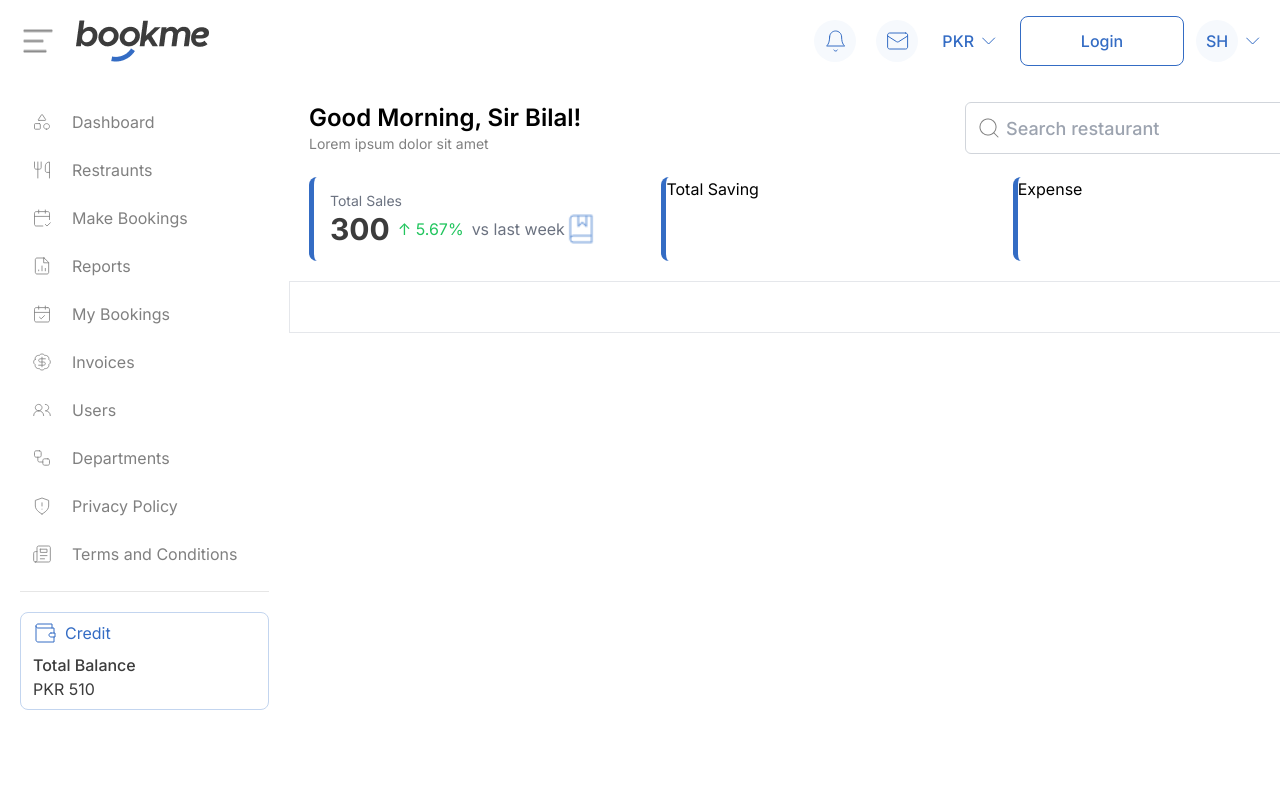
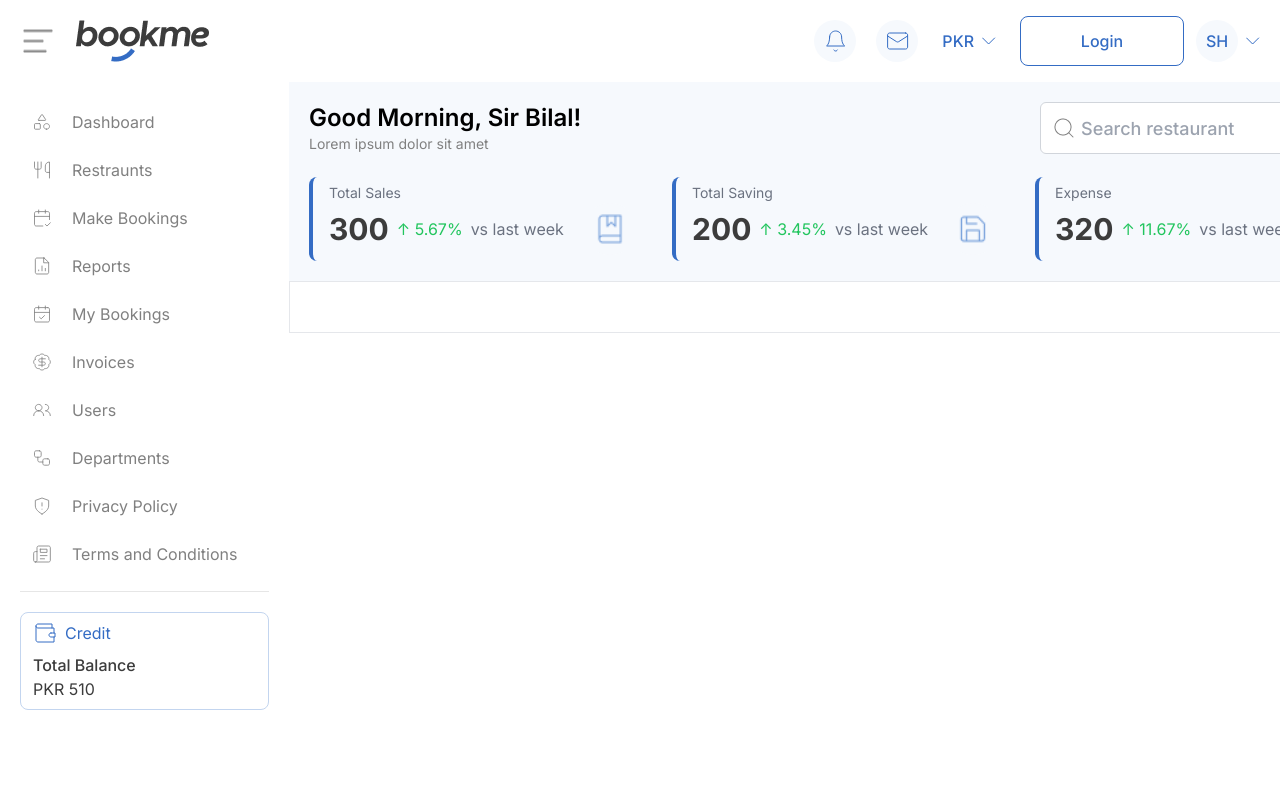
Before and after one commit to BilalHaider20/restaurant-portal, a Next.js app: page /en/listing in a window 1280 px wide. Shown: the top 800 px of the page. Built offline with nearby package versions, Linux system fonts and the light colour scheme.

Commit message:
welcome component extracted

```diff
--- a/src/app/[locale]/listing/BookingCard.jsx
+++ /dev/null
@@ -1,21 +0,0 @@
-import React from 'react';
-import Image from 'next/image';
-
-const BookingCard = ({ label, totalBookings, percentageChange, iconSrc }) => {
-  return (
-    <div className="w-[343px] h-[84px] border-l-[5px] border-[#346CC4] rounded-lg flex flex-col items-start justify-center p-4">
-      <p className="text-sm text-gray-500">{label}</p>
-
-      <div className="flex flex-row items-center">
-        <p className="text-3xl font-bold text-[#3C3C3C]">{totalBookings}</p>
-        <span className="text-green-500 ml-2">↑ {percentageChange}</span>
-        <p className="text-gray-500 ml-2">vs last week</p>
-        <div className="ml-auto">
-          <Image src={iconSrc} alt="icon" className="w-8 h-8" />
-        </div>
-      </div>
-    </div>
-  );
-};
-
-export default BookingCard;
--- a/src/app/[locale]/listing/page.jsx
+++ b/src/app/[locale]/listing/page.jsx
@@ -1,45 +1,18 @@
 import React from "react";
-import SearchInput from "../../components/SearchInput";
-import BookingCard from "./BookingCard";
-import BookBadge from "../../../../public/images/listing/book-badge.png"
+import WelcomeStats from "../../components/WelcomeStats"
 const Listing = () => {
   return (
-    <div className="flex-grow p-5 w-[1075px]">
-      <div className="flex flex-col gap-[23px]">
-        <div className="flex flex-row items-center justify-between h-[52px] ">
-          <div className="w-[273px] h-[52px]">
-            <h1 className="font-semibold text-2xl">Good Morning, Sir Bilal!</h1>
-            <p className="text-gray-80 font-normal text-sm">
-              Lorem ipsum dolor sit amet
-            </p>
-          </div>
-          <SearchInput />
-        </div>
-        <div className="flex flex-row gap-[20px]">
-          {/* <div className="w-[343px] h-[84px] border-l-[5px] border-[#346CC4] rounded-lg flex flex-col items-start justify-center p-4">
-            <p className="text-sm text-gray-80">Total Bookings</p>
-
-            <div className="flex flex-row">
-            <p className="text-2xl font-semibold text-[#3C3C3C]">512</p>
-              <span className="text-green-500">↑ 12%</span>
-              <p className="text-gray-80 m-l-2">vs last week</p>
-            </div>
-          </div> */}
-          <BookingCard
-            label="Total Sales"
-            totalBookings={300}
-            percentageChange="5.67%"
-            iconSrc={BookBadge}
-          />
-          <div className="w-[343px] h-[84px] border-l-[5px] border-[#346CC4] rounded-lg">
-            Total Saving
-          </div>
-          <div className="w-[343px] h-[84px] border-l-[5px] border-[#346CC4] rounded-lg">
-            Expense
-          </div>
-        </div>
-      </div>
-    </div>
+   <div>
+      <WelcomeStats
+      userName="Sir Bilal"
+      totalSales={300}
+      totalSavings={200}
+      expenses={320}
+      salesChange="5.67%"
+      savingsChange="3.45%"
+      expensesChange="11.67%"
+    />
+   </div>
   );
 };
 
--- /dev/null
+++ b/src/app/components/BookingCard.jsx
@@ -0,0 +1,25 @@
+import React from 'react';
+import Image from 'next/image';
+
+const BookingCard = ({ label, totalBookings, percentageChange, iconSrc }) => {
+  return (
+    <div className="flex flex-col items-start justify-center p-4 border-l-4 border-[#346CC4] rounded-lg w-full max-w-[343px] h-[84px]">
+      <p className="text-sm text-gray-500">{label}</p>
+
+      <div className="flex flex-row items-center w-full">
+        <div className="flex-grow flex items-center">
+          <p className="text-3xl font-bold text-[#3C3C3C]">{totalBookings}</p>
+          <span className="text-green-500 ml-2">↑ {percentageChange}</span>
+          <p className="text-gray-500 ml-2">vs last week</p>
+        </div>
+        <div className="flex-shrink-0 ml-4 ">
+          <div className="w-[52px] h-[52px] bg-[#F6F9FD] rounded-full flex items-center justify-center">
+            <Image src={iconSrc} alt="icon" className="w-8 h-8 object-center" />
+          </div>
+        </div>
+      </div>
+    </div>
+  );
+};
+
+export default BookingCard;
--- /dev/null
+++ b/src/app/components/WelcomeStats.jsx
@@ -0,0 +1,47 @@
+import React from "react";
+import SearchInput from "./SearchInput";
+import BookingCard from "./BookingCard";
+import BookBadge from "../../../public/images/listing/book-badge.png"
+import SaveBadge from "../../../public/images/listing/save-badge.png"
+import DollarBadge from "../../../public/images/listing/badge-dollar-sign.png"
+
+
+const WelcomeStats = ({ userName, totalSales, totalSavings, expenses, salesChange, savingsChange, expensesChange }) => {
+  return (
+    <div className="flex-grow p-5 w-[1150px] bg-[#F6F9FD]">
+      <div className="flex flex-col gap-[23px]">
+        <div className="flex flex-row items-center justify-between h-[52px]">
+          <div className="w-[273px] h-[52px]">
+            <h1 className="font-semibold text-2xl">Good Morning, {userName}!</h1>
+            <p className="text-gray-80 font-normal text-sm">
+              Lorem ipsum dolor sit amet
+            </p>
+          </div>
+          <SearchInput />
+        </div>
+        <div className="flex flex-row gap-[20px]">
+          <BookingCard
+            label="Total Sales"
+            totalBookings={totalSales}
+            percentageChange={salesChange}
+            iconSrc={BookBadge}
+          />
+          <BookingCard
+            label="Total Saving"
+            totalBookings={totalSavings}
+            percentageChange={savingsChange}
+            iconSrc={SaveBadge}
+          />
+          <BookingCard
+            label="Expense"
+            totalBookings={expenses}
+            percentageChange={expensesChange}
+            iconSrc={DollarBadge}
+          />
+        </div>
+      </div>
+    </div>
+  );
+};
+
+export default WelcomeStats;
```
